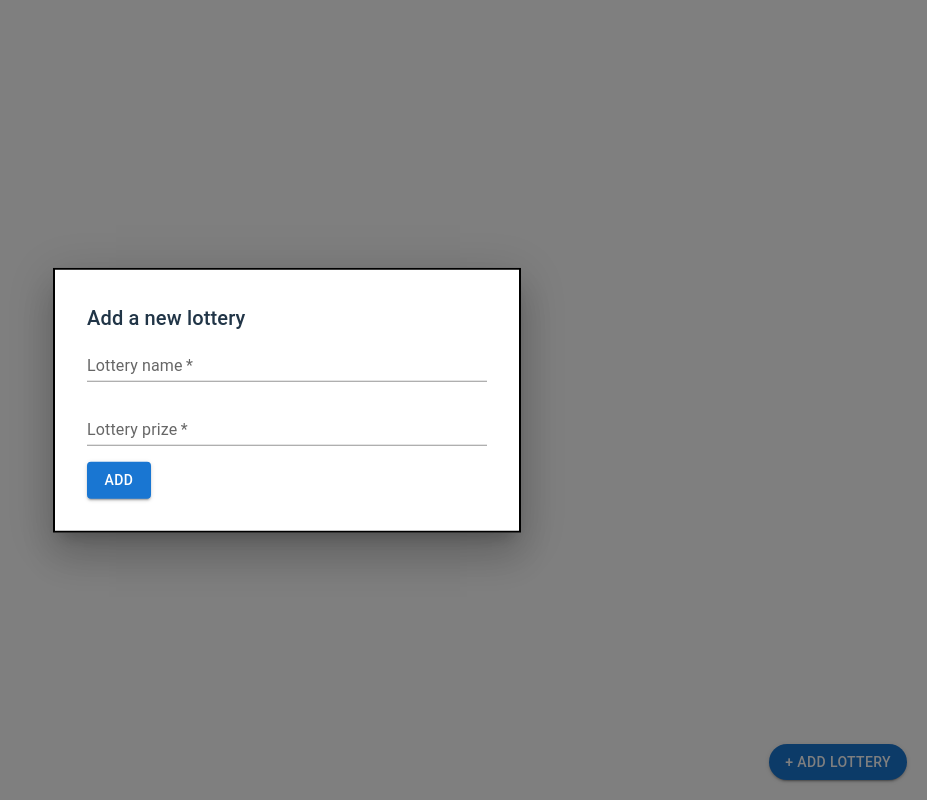
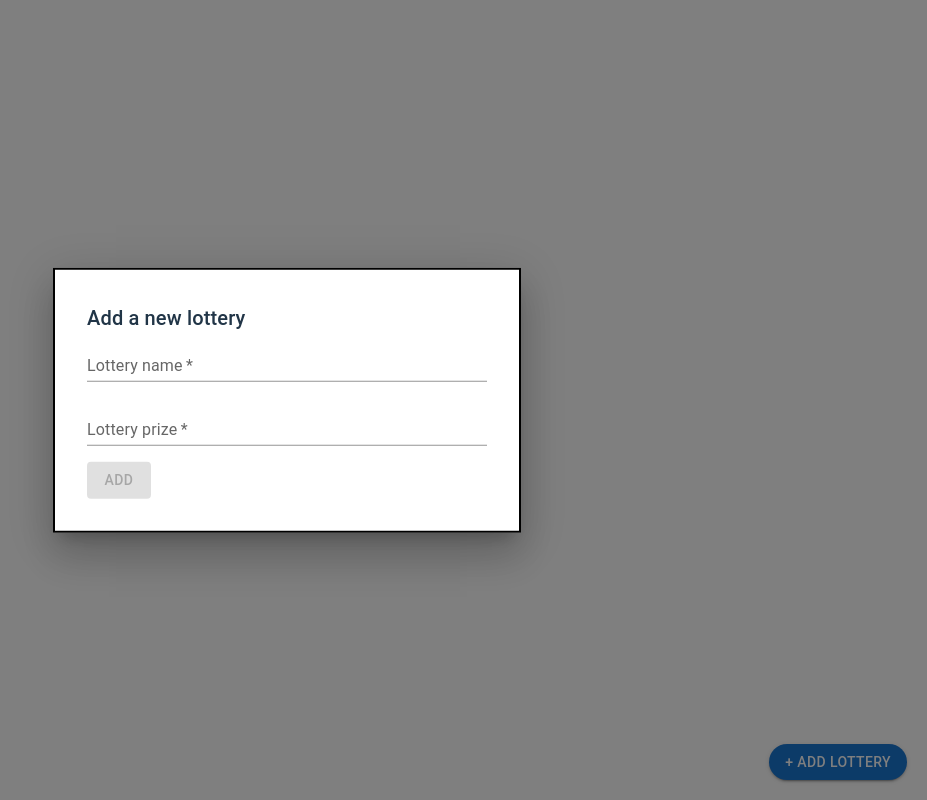
Before and after one commit to Gome510/abt-hw, a React (Vite) app in the folder web/: page / in a window 1280 px wide. Both pictures are taken after a click on the button "+ ADD LOTTERY". Shown: the whole page, without its empty margins (353-1280 px from the left). Built offline with nearby package versions, Linux system fonts and the light colour scheme; the HTML template or start-up script is replaced by a standard one.

Commit message:
button disable

```diff
--- a/web/src/App.tsx
+++ b/web/src/App.tsx
@@ -45,7 +45,7 @@ function App() {
   }
   function handlePrizeChange(e: eventTarget) {
     const value = e.target.value;
-    setName(value);
+    setPrize(value);
     if (value.length < 4) {
       setPrizeErr(true);
     } else {
@@ -89,7 +89,12 @@ function App() {
                 required
               />
 
-              <Button sx={{ width: '60px' }} type="submit" variant="contained">
+              <Button
+                sx={{ width: '60px' }}
+                type="submit"
+                variant="contained"
+                disabled={prizeErr || nameErr || prize === '' || name === ''}
+              >
                 Add
               </Button>
             </Stack>
```
